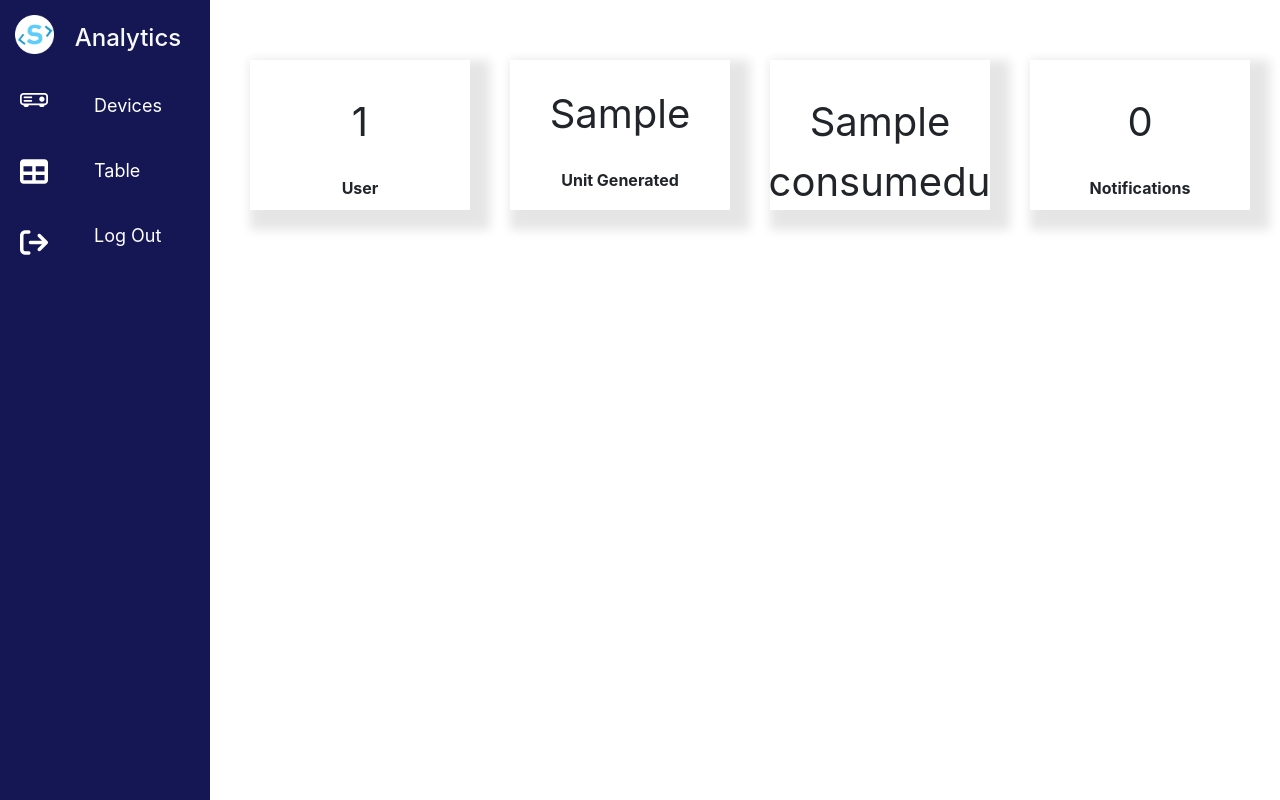
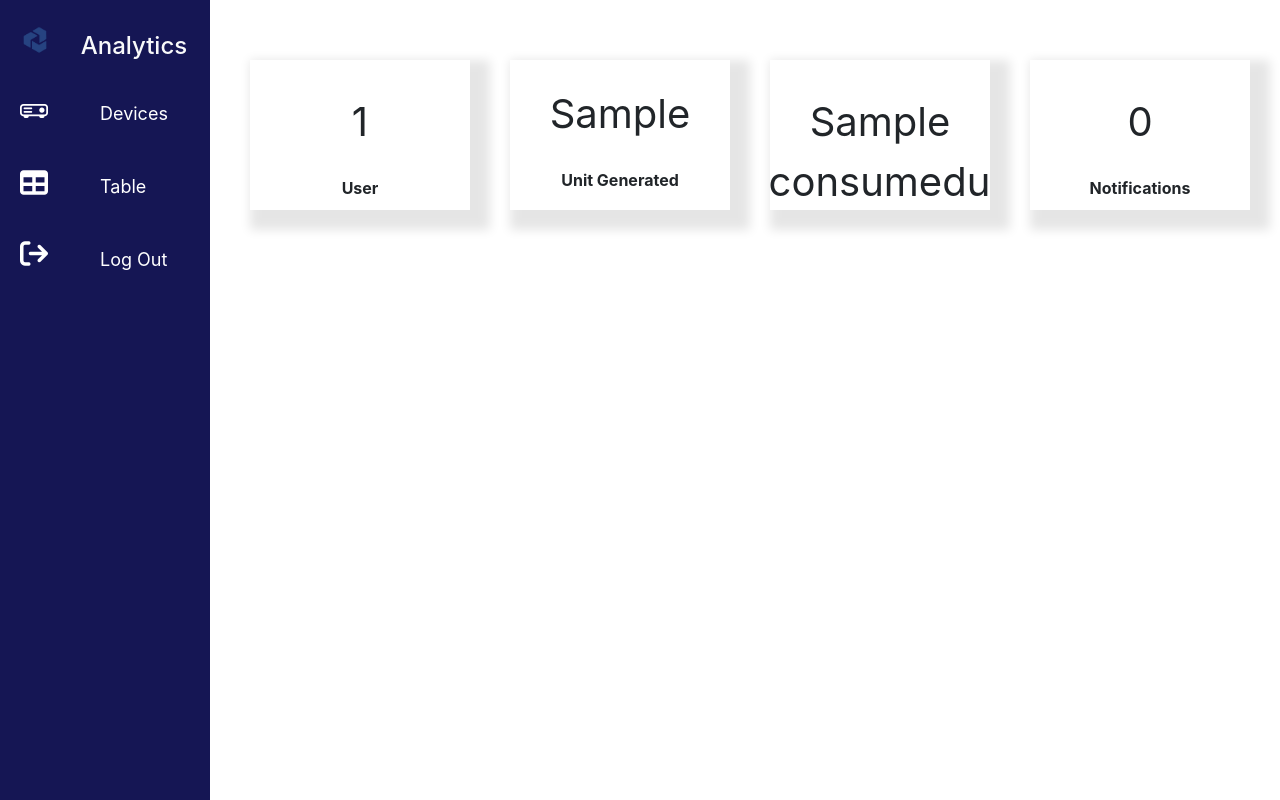
Before and after one commit to sachinbhatia2021/ssbikes, a Flask app: template templates/maindashboard.html in a window 1280 px wide. Run offline with Flask 3, Linux system fonts and the light colour scheme; the template is opened without the code that fills it: most values are stand-ins (such as "Sample title", 1, 10 or a date in 2020); some libraries are stand-ins or nearby versions; some web fonts are replaced.

Commit message:
icon, logout

```diff
--- a/static/nav_foot.css
+++ b/static/nav_foot.css
@@ -38,9 +38,9 @@ body {
 }
 
 .navbg a:hover {
-  color: #e41b1b;
-}
 
+  color: rgb(98, 65, 231);
+ }
 .content {
   margin-left: 100px; /* Adjust for collapsed sidebar */
   transition: margin-left 0.5s ease;
--- a/templates/index.html
+++ b/templates/index.html
@@ -15,7 +15,7 @@
   <meta http-equiv="Pragma" content="no-cache">
   <meta http-equiv="Expires" content="0">
   <link rel="stylesheet" href="./html.css">
-  <link rel="icon" type="image/x-icon" href="/static/solset logo.png">
+  <link rel="icon" type="image/x-icon" href="../static/logo.jpeg">
   <title> Inverter Analytics</title>
 </head>
 
@@ -420,7 +420,7 @@
     <div class="panels-container">
       <div class="panel left-panel">
         <div class="content">
-          <div class="logo" style="line-height: 0.3px;">    <span>  <img src="../static/solset logo.png" height="150" alt="">
+          <div class="logo" style="line-height: 0.3px;">    <span>  <img src="../static/logo.jpeg" height="150" alt="">
                  <h1>  Solset</h1>
             </span>
           </div>
--- a/templates/maindashboard.html
+++ b/templates/maindashboard.html
@@ -15,7 +15,7 @@
     integrity="sha512-Evv84Mr4kqVGRNSgIGL/F/aIDqQb7xQ2vcrdIwxfjThSH8CSR7PBEakCr51Ck+w+/U6swU2Im1vVX0SVk9ABhg=="
     crossorigin="anonymous" referrerpolicy="no-referrer" />
   <link rel="stylesheet" href="https://cdn.jsdelivr.net/npm/bootstrap-icons@1.11.3/font/bootstrap-icons.min.css" />
-  <link rel="icon" type="image/x-icon" href="/static/solset logo.png">
+  <link rel="icon" type="image/x-icon" href="../static/logo.jpeg">
   <link href="https://cdn.datatables.net/1.12.1/css/dataTables.bootstrap5.min.css" rel="stylesheet" />
   <link
     href="https://fonts.googleapis.com/css2?family=Lato:ital,wght@0,100;0,300;0,400;0,700;0,900;1,100;1,300;1,400;1,700;1,900&family=Nanum+Brush+Script&family=Open+Sans:wght@600&family=Poppins:wght@200;400;500;600;700;900&family=Roboto:ital,wght@0,300;0,400;0,500;0,700;0,900;1,300;1,400;1,500&display=swap"
@@ -65,7 +65,7 @@
     <div class="text d-flex">
       <div class="hideicon">
         <a href="{{ url_for('dash') }}" class="ex2 me-2">
-          <img class="ms-1" src="/static/logo.jpeg" height="39px" style="margin-left: -5px;" alt="">
+          <img class="ms-1" src="/static/logo.jpeg" height="50px" style="margin-left: -10px;" alt="">
 
         </a>
 
@@ -76,7 +76,7 @@
         <a href="{{ url_for('data_table') }}" class="ex2">
           <h3><i class="fa-solid fa-table"></i></h3>
         </a>
-        <a href="#" id="logout-btn">
+        <a href="#"  onclick="logout()" id="logout-btn">
           <h3><i class="fa-solid fa-arrow-right-from-bracket"></i></h3>
         </a>
 
@@ -84,12 +84,12 @@
       <!-- next txtdiv link -->
 
       <div class="mt-2" style="font-size: 25px;">
-        <h4 class="text-light mt-3">Analytics</h4>
+        <h4 class="text-light mt-4">Analytics</h4>
         <a href="{{url_for('alldevices')}}" class="ex2 mt-4">Devices</a>
 
-        <a href="{{ url_for('data_table') }}" class="ex2 mt-2">Table</a>
+        <a href="{{ url_for('data_table') }}" class="ex2 mt-3">Table</a>
 
-        <a class="mt-2" href="#" id="logout-btn" class="ex2 mt-5">Log Out</a>
+        <a class="mt-3" onclick="logout()" href="#" id="logout-btn">Log Out</a>
       </div>
     </div>
   </div>
@@ -154,8 +154,7 @@
     <!-- logout -->
     <script>
       document
-        .getElementById("logout-btn")
-        .addEventListener("click", function (event) {
+
           function logout() {
             fetch("/logout", {
               method: "POST",
@@ -183,9 +182,9 @@
               window.location.href = "/";
             };
           }
-          logout();
+
           preventBack();
-        });
+        ;
     </script>
 
     <!-- for automatically logout -->
```
Also changed, not shown: templates/all_devices.html (+7 -9 lines), templates/summary copy.html (+5 -17 lines), templates/table.html (+9 -14 lines), static/11.jpeg (added), static/logo.jpeg, static/solset logo.png (deleted).
